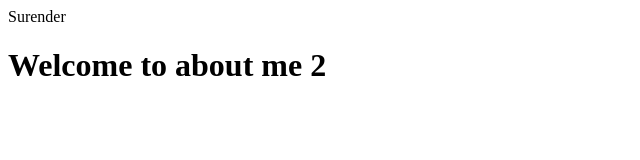
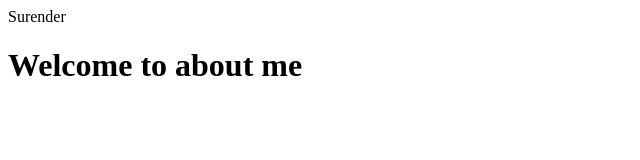
Before and after one commit to surendergupta/surender.github.com, a plain HTML site: page index.html in a window 1280 px wide. Shown: the full height of the page, 0-640 px from the left. Drawn offline with Linux system fonts and the light colour scheme.

Commit message:
Update index.html

```diff
--- a/index.html
+++ b/index.html
@@ -3,6 +3,6 @@
     <titile>Surender</titile>
   </head>
   <body>
-    <h1>Welcome to about me 2</h1>
+    <h1>Welcome to about me</h1>
   </body>
 </html>
```
